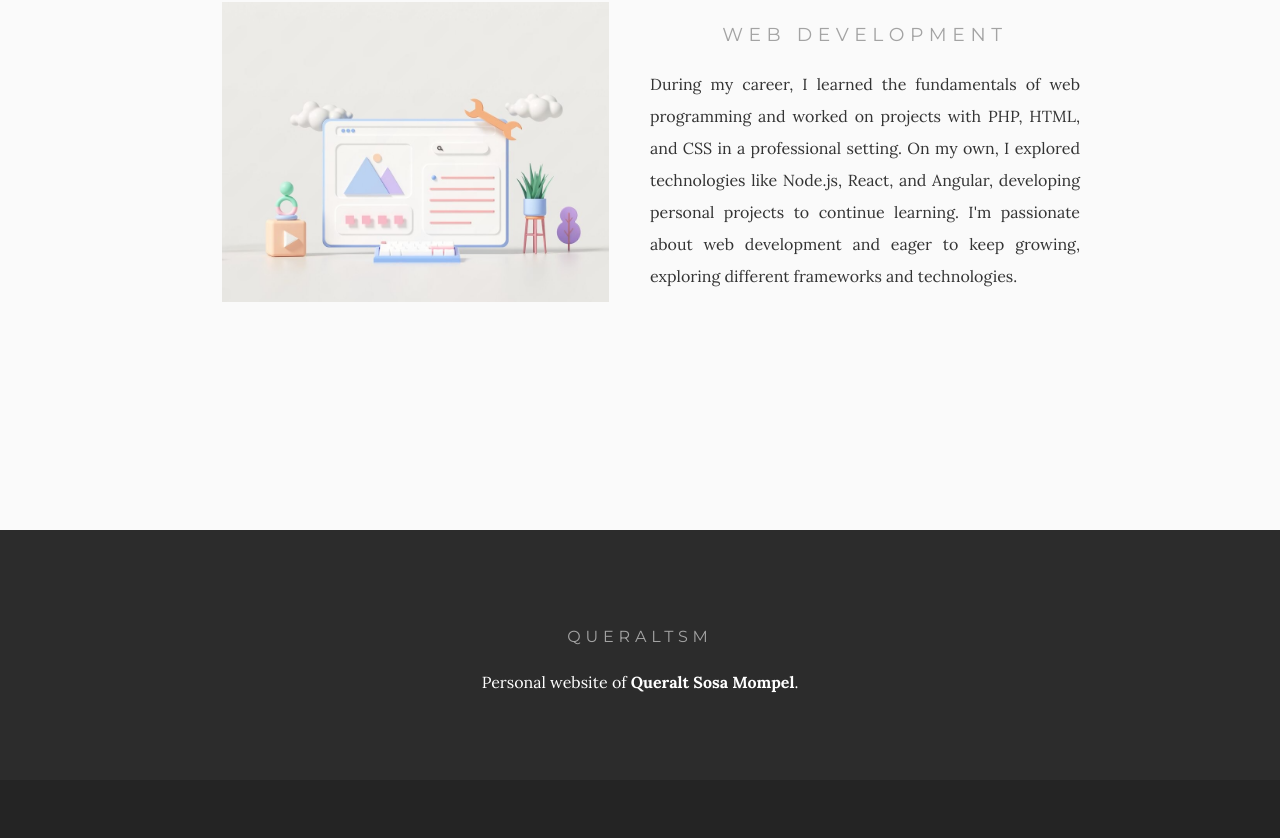
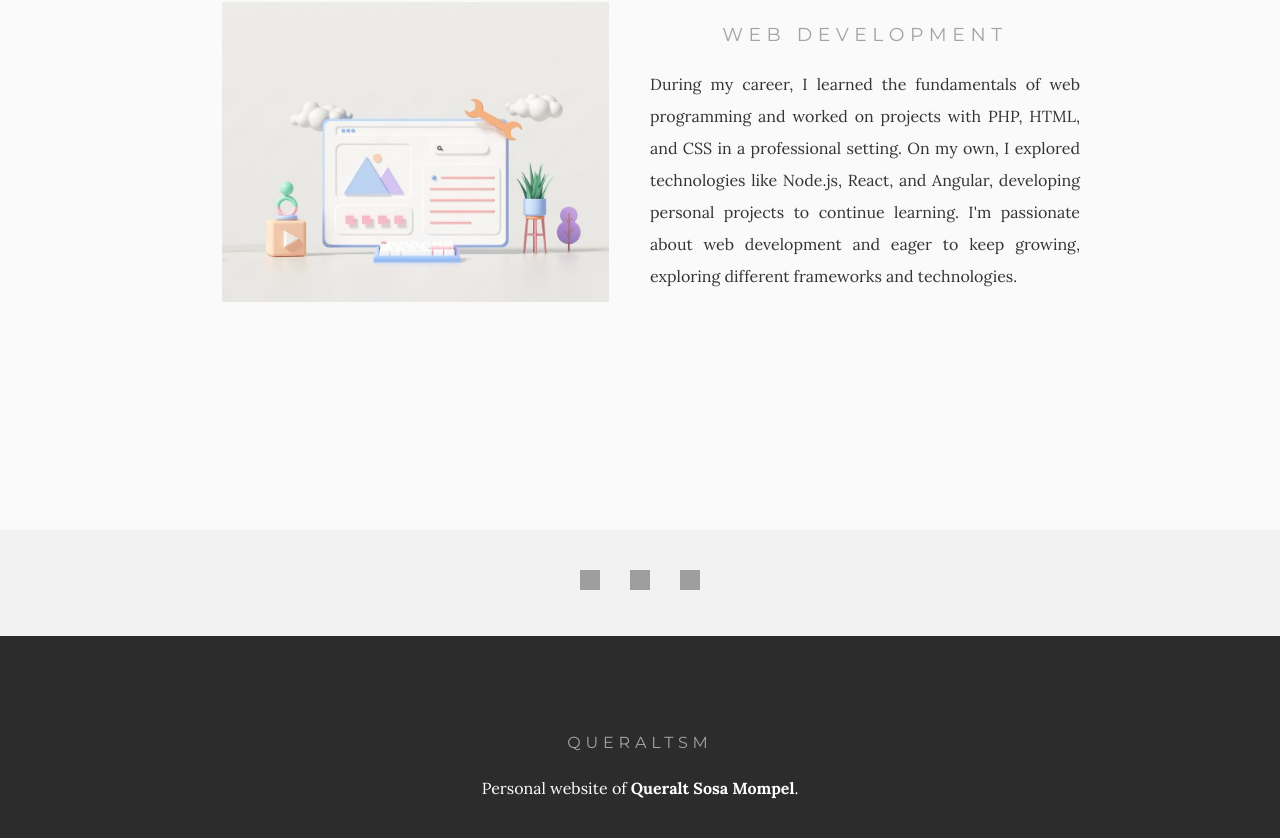
Before and after one commit to queraltsm/queraltsm.github.io, a React (Vite) app: page / in a window 1280 px wide. Shown: the part 1029-1867 px from the top of the page. Before the commit the page ends 1809 px from the top, so only its background shows below. Built offline with nearby package versions, Linux system fonts and the light colour scheme; grey boxes are pictures that could not be loaded.

Commit message:
Social links

```diff
--- a/src/components/Footer.tsx
+++ b/src/components/Footer.tsx
@@ -1,9 +1,22 @@
 function Footer() {
   return (
+    <>
+    <div className="social-bar">
+    <a href="https://github.com/queraltsm" target="_blank">
+        <img src="https://cdn-icons-png.flaticon.com/512/733/733553.png" alt="GitHub" className="icon" />
+    </a>
+    <a href="https://www.linkedin.com/in/queraltsm/" target="_blank">
+        <img src="https://cdn-icons-png.flaticon.com/512/733/733561.png" alt="LinkedIn" className="icon" />
+    </a>
+    <a href="mailto:queraltsm@outlook.com">
+        <img src="https://cdn-icons-png.flaticon.com/512/732/732200.png" alt="Email" className="icon" />
+    </a>
+    </div>
     <footer>
       <h3><span className="footer-title">queraltsm</span></h3>
       <p className="footer-text">Personal website of <strong>Queralt Sosa Mompel</strong>.</p>
     </footer>
+    </>
   );
 }
 
```
